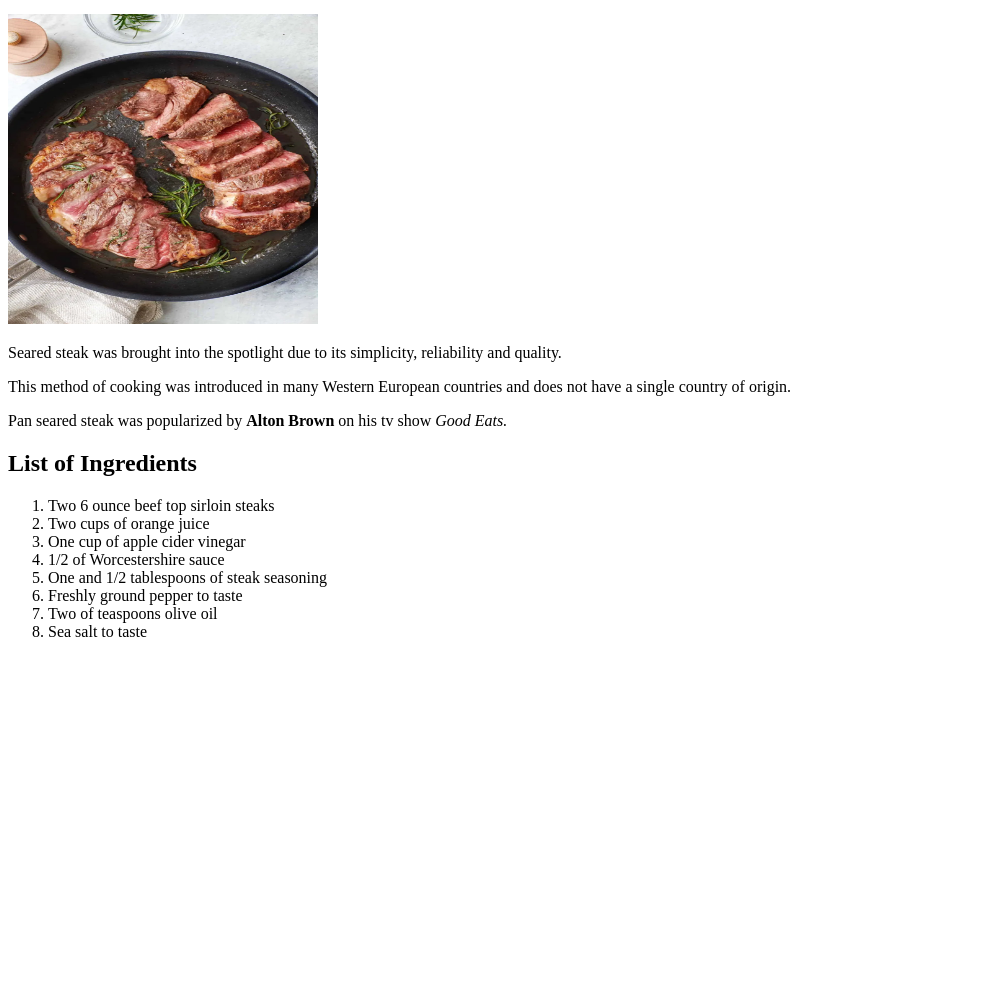
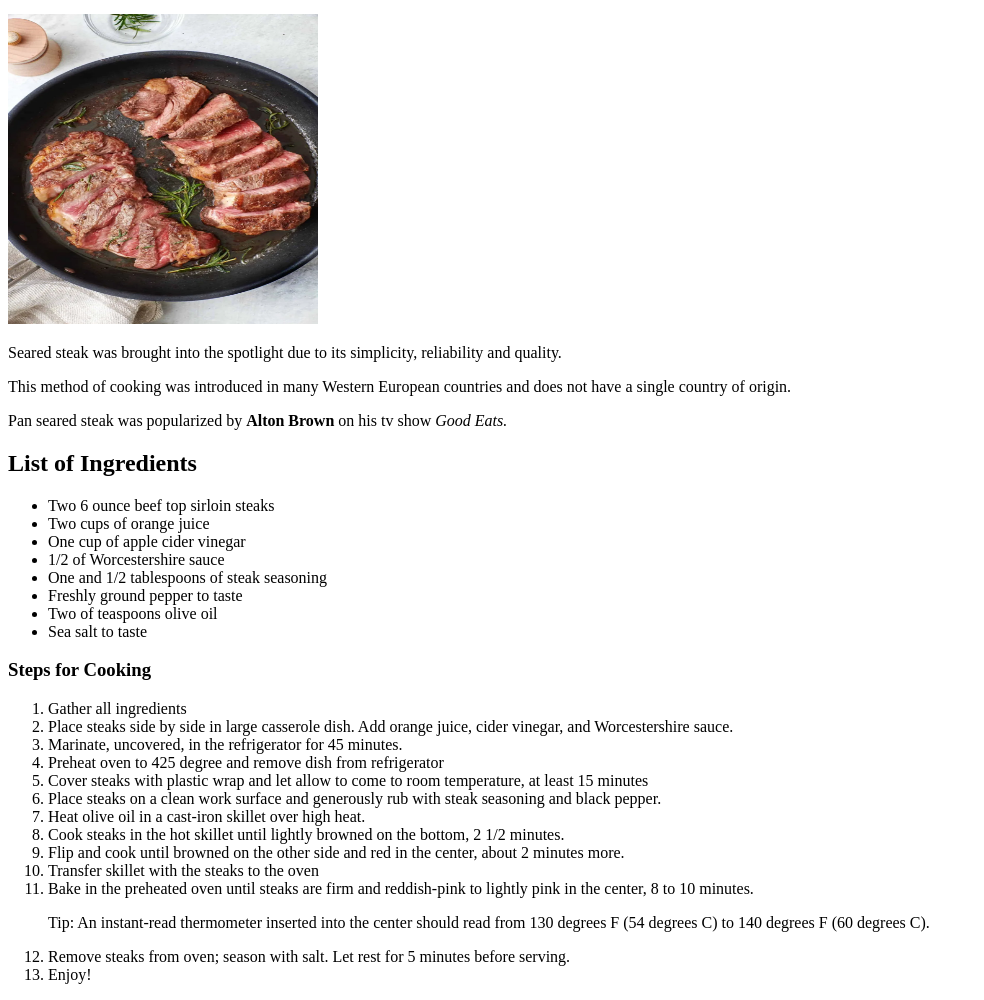
Before and after one commit to ans0nii/odin-recipes, a plain HTML site: page recipes/steak.html in a window 1280 px wide. Shown: the part 100-1100 px from the top of the page, without its empty margins (0-984 px from the left). Before the commit the page ends 800 px from the top, so only its background shows below. Drawn offline with Linux system fonts and the light colour scheme.

Commit message:
Add step by step instruction for steak

```diff
--- a/recipes/steak.html
+++ b/recipes/steak.html
@@ -22,7 +22,7 @@
         on his tv show <em>Good Eats.</em></p>
 
         <h2>List of Ingredients</h2>
-        <ol>
+        <ul>
             <li>Two 6 ounce beef top sirloin steaks</li>
             <li>Two cups of orange juice</li>
             <li>One cup of apple cider vinegar</li>
@@ -31,7 +31,25 @@
             <li>Freshly ground pepper to taste</li>
             <li>Two of teaspoons olive oil</li>
             <li>Sea salt to taste</li>
+        </ul>
+
+        <h3>Steps for Cooking</h3>
+        <ol>
+            <li>Gather all ingredients</li>
+            <li>Place steaks side by side in large casserole dish.
+            Add orange juice, cider vinegar, and Worcestershire sauce.</li>
+             <li>Marinate, uncovered, in the refrigerator for 45 minutes.</li>
+             <li>Preheat oven to 425 degree and remove dish from refrigerator</li>
+             <li>Cover steaks with plastic wrap and let allow to come to room temperature, at least 15 minutes</li>
+             <li>Place steaks on a clean work surface and generously rub with steak seasoning and black pepper.</li>
+             <li>Heat olive oil in a cast-iron skillet over high heat.</li>
+             <li>Cook steaks in the hot skillet until lightly browned on the bottom, 2 1/2 minutes.</li>
+             <li>Flip and cook until browned on the other side and red in the center, about 2 minutes more.</li>
+             <li>Transfer skillet with the steaks to the oven</li>
+             <li>Bake in the preheated oven until steaks are firm and reddish-pink to lightly pink in the center, 8 to 10 minutes.</li>
+             <p>Tip: An instant-read thermometer inserted into the center should read from 130 degrees F (54 degrees C) to 140 degrees F (60 degrees C).</p>
+             <li>Remove steaks from oven; season with salt. Let rest for 5 minutes before serving.</li>
+             <li>Enjoy!</li>
         </ol>
-
 </body>
 </html>
```
